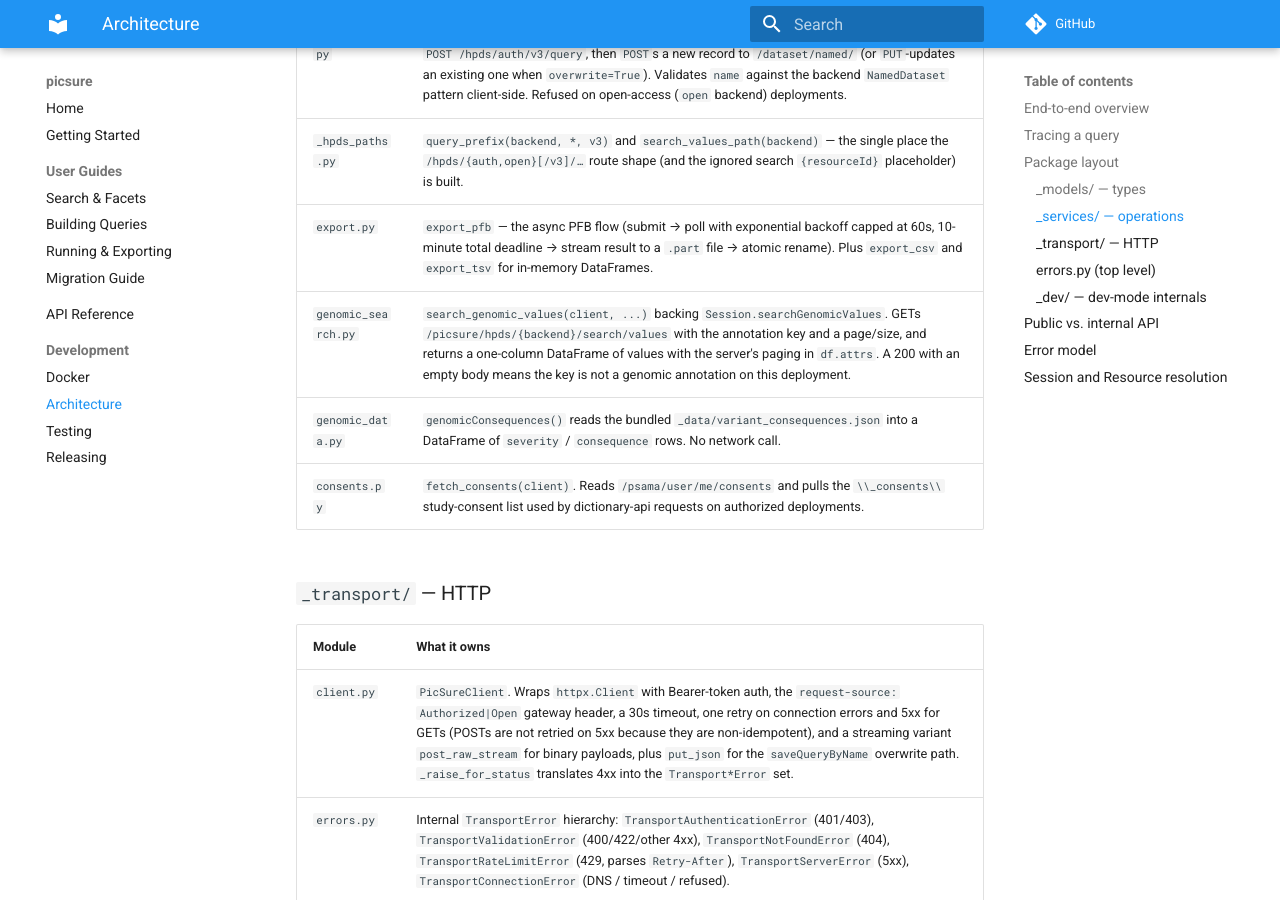
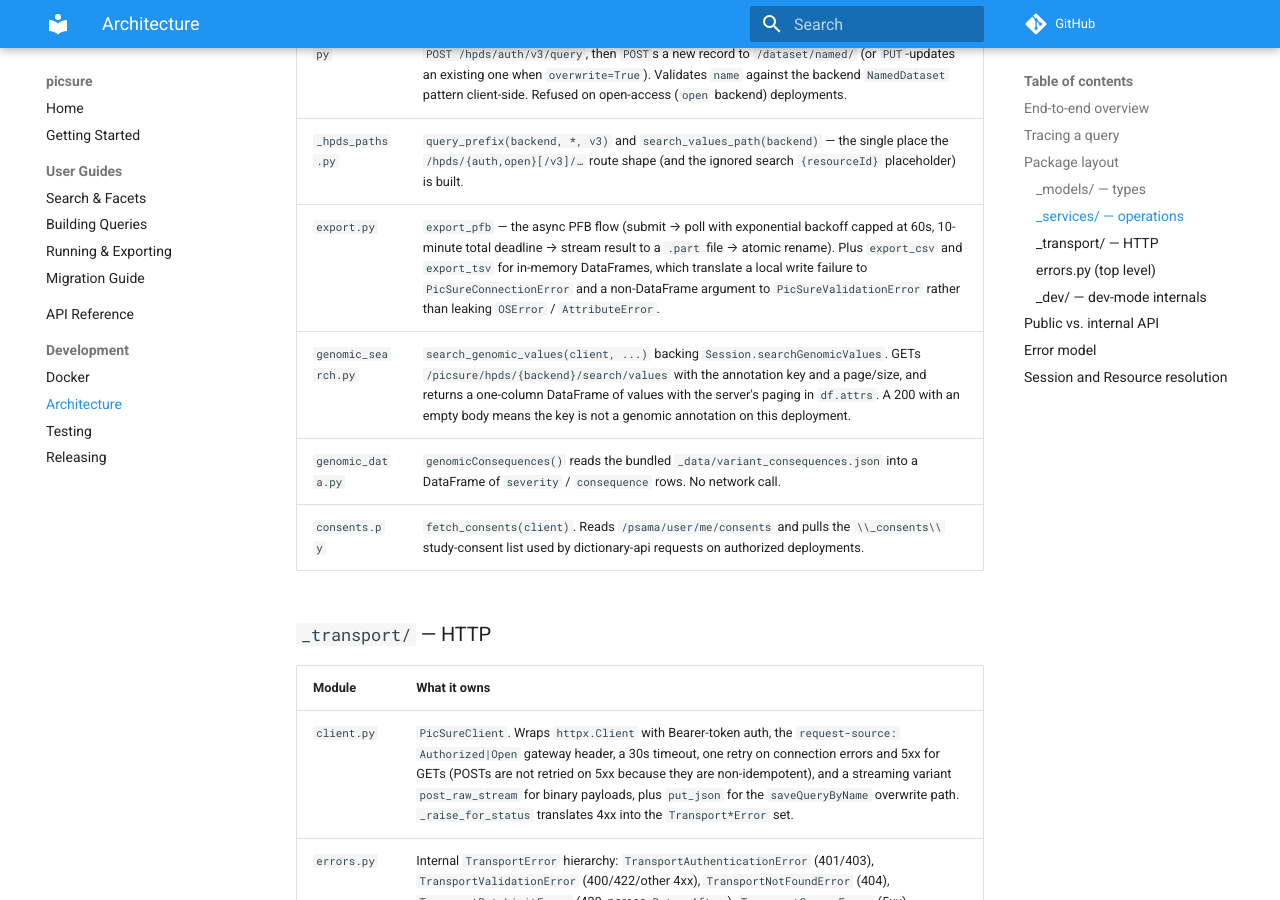
Before and after one commit to hms-dbmi/pic-sure-python-adapter-hpds, an MkDocs documentation site: the page built from docs/development/architecture.md, in a window 1280 px wide and 900 px high, scrolled down 3548 px. Built offline with MkDocs 1.6.1 and Material for MkDocs 9.7.7, drawn with Linux system fonts in a browser that asks for light colours; comment, search, counter and statistics services are not loaded.

Commit message:
docs: note that export translates local write failures to adapter errors

```diff
--- a/docs/development/architecture.md
+++ b/docs/development/architecture.md
@@ -111,7 +111,7 @@ src/picsure/
 | `query_load.py`  | `load_query(client, query_id, *, backend)`. Hits `/hpds/{backend}/query/{id}/metadata` (version-agnostic) and reconstructs a `Clause` / `ClauseGroup` from the response so it can be re-run via `runQueryByID`. |
 | `query_save.py`  | `save_query_by_name(client, query, name, *, backend, overwrite)`. Submits the query via `POST /hpds/auth/v3/query`, then `POST`s a new record to `/dataset/named/` (or `PUT`-updates an existing one when `overwrite=True`). Validates `name` against the backend `NamedDataset` pattern client-side. Refused on open-access (`open` backend) deployments. |
 | `_hpds_paths.py` | `query_prefix(backend, *, v3)` and `search_values_path(backend)` — the single place the `/hpds/{auth,open}[/v3]/…` route shape (and the ignored search `{resourceId}` placeholder) is built. |
-| `export.py`      | `export_pfb` — the async PFB flow (submit → poll with exponential backoff capped at 60s, 10-minute total deadline → stream result to a `.part` file → atomic rename). Plus `export_csv` and `export_tsv` for in-memory DataFrames. |
+| `export.py`      | `export_pfb` — the async PFB flow (submit → poll with exponential backoff capped at 60s, 10-minute total deadline → stream result to a `.part` file → atomic rename). Plus `export_csv` and `export_tsv` for in-memory DataFrames, which translate a local write failure to `PicSureConnectionError` and a non-DataFrame argument to `PicSureValidationError` rather than leaking `OSError` / `AttributeError`. |
 | `genomic_search.py` | `search_genomic_values(client, ...)` backing `Session.searchGenomicValues`. GETs `/picsure/hpds/{backend}/search/values` with the annotation key and a page/size, and returns a one-column DataFrame of values with the server's paging in `df.attrs`. A 200 with an empty body means the key is not a genomic annotation on this deployment. |
 | `genomic_data.py`  | `genomicConsequences()` reads the bundled `_data/variant_consequences.json` into a DataFrame of `severity` / `consequence` rows. No network call. |
 | `consents.py`    | `fetch_consents(client)`. Reads `/psama/user/me/consents` and pulls the `\\_consents\\` study-consent list used by dictionary-api requests on authorized deployments. |
```
